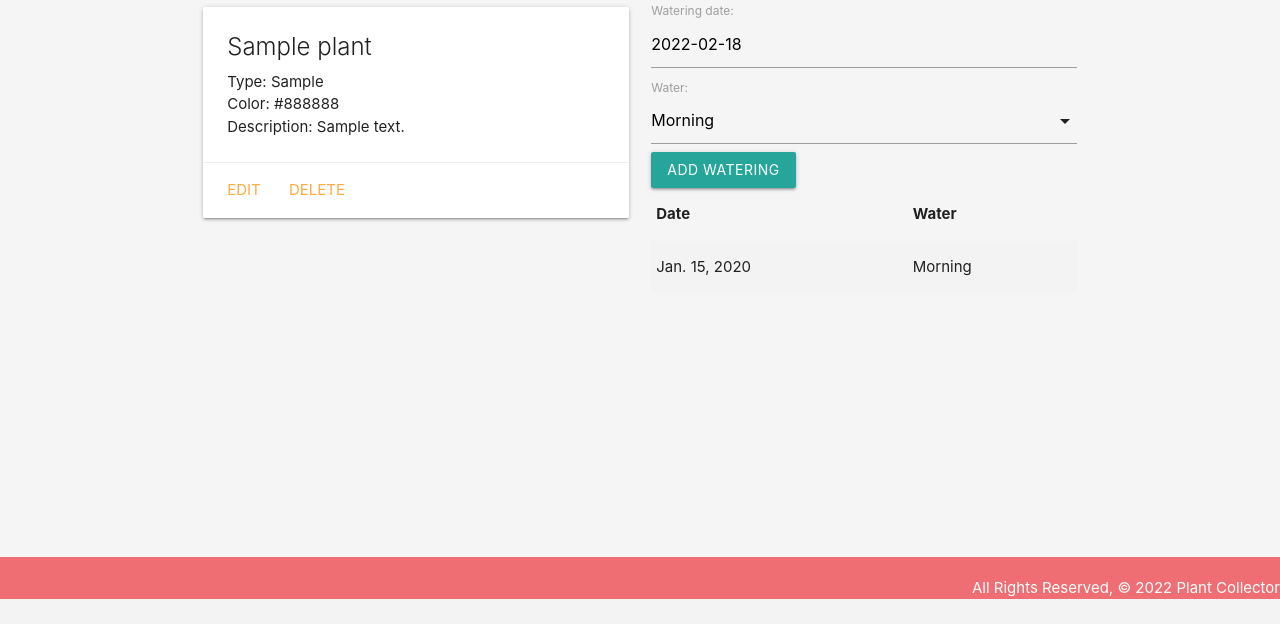
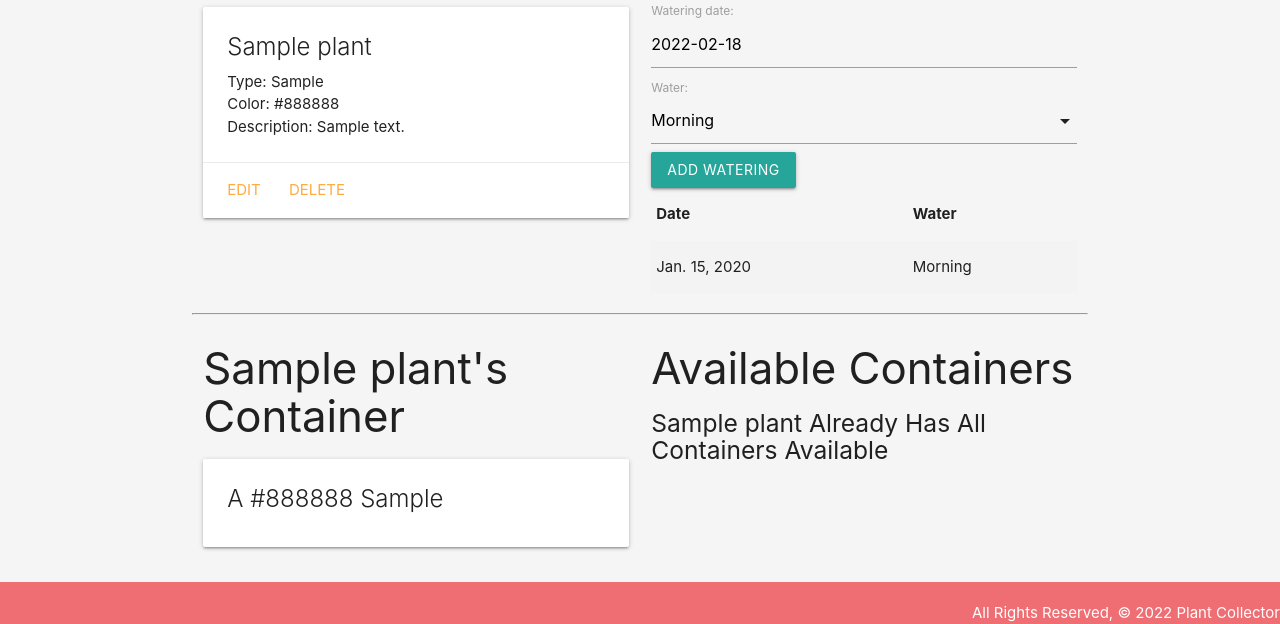
Before and after one commit to nvthompson/plantcollectorlab, a Django app: page /plants/1/ in a window 1280 px wide. Shown: the part 201-825 px from the top of the page. Before the commit the page ends 800 px from the top, so only its background shows below. Run offline with Django 4.2, Linux system fonts and the light colour scheme; tables that the repository leaves empty hold one stand-in row (values such as "Sample post").

Commit message:
adding containers to the plants

```diff
--- a/main_app/admin.py
+++ b/main_app/admin.py
@@ -1,6 +1,7 @@
 from django.contrib import admin
-from .models import Plant, Watering
+from .models import Plant, Watering, Container
 
 # Register your models here.
 admin.site.register(Plant)
 admin.site.register(Watering)
+admin.site.register(Container)
--- a/main_app/models.py
+++ b/main_app/models.py
@@ -7,11 +7,20 @@ WATER = (
     ('N', 'Night')
 )
 
+class Container(models.Model):
+    type = models.CharField(max_length=50)
+    color = models.CharField(max_length=20)
+
+    def get_absolute_url(self):
+        return reverse('containers_detail', kwargs={'pk': self.id})
+
+
 class Plant(models.Model):
     name = models.CharField(max_length=50)
     type = models.CharField(max_length=50)
     color = models.CharField(max_length=50)
     description = models.CharField(max_length=250)
+    containers = models.ManyToManyField(Container)
 
     def __str__(self):
         return self.name
--- a/main_app/templates/plants/detail.html
+++ b/main_app/templates/plants/detail.html
@@ -40,6 +40,46 @@
     </table>
   </div>
 </div>
+<hr />
+<div class="row">
+    <div class="col s6">
+        <h3>{{ plant.name }}'s Container</h3>
+        {% if plant.containers.count %} {% for container in plant.containers.all %}
+        <div class="card">
+            <div class="card-content">
+                <span class="card-title">
+                    A <span class="{{ container.color.lower }}-text">
+                        {{ container.color }}</span> {{ container.type }}
+                </span>
+            </div>
+        </div>
+        {% endfor %} {% else %}
+        <h5>No Container :(</h5>
+        {% endif %}
+    </div>
+    <div class="col s6">
+        <h3>Available Containers</h3>
+        {% if containers.count %}
+        {% for container in containers.all %}
+        <div class="card">
+            <div class="card-content">
+                <span class="card-title">
+                    A <span class="{{ container.color }}-text">{{ container.color }}</span> {{ container.type }}
+                </span>
+            </div>
+            <div class="card-action">
+                <form action="{% url 'assoc_container' plant.id container.id %}" method="post">
+                    {% csrf_token %}
+                    <button type="submit" class="btn">Add</button>
+                </form>
+            </div>
+        </div>
+        {% endfor %}
+        {% else %}
+        <h5>{{plant.name}} Already Has All Containers Available</h5>
+        {% endif %}
+    </div>
+</div>
 <script>
     var dateEl = document.getElementById('id_date');
     M.Datepicker.init(dateEl, {
--- a/main_app/urls.py
+++ b/main_app/urls.py
@@ -10,4 +10,5 @@ urlpatterns = [
     path('plants/<int:pk>/update/', views.PlantUpdate.as_view(), name='plants_update'),
     path('plants/<int:pk>/delete/', views.PlantDelete.as_view(), name='plants_delete'),
     path('cats/<int:plant_id>/add_watering/', views.add_watering, name='add_watering'),
+    path('cats/<int:plant_id>/assoc_container/<int:container_id>/', views.assoc_container, name='assoc_container'),
 ]
--- a/main_app/views.py
+++ b/main_app/views.py
@@ -1,6 +1,6 @@
 from django.shortcuts import render, redirect
 from django.views.generic.edit import CreateView, UpdateView, DeleteView
-from .models import Plant
+from .models import Plant, Container
 from .forms import WateringForm
 
 # Create your views here.
@@ -16,8 +16,12 @@ def plants_index(request):
 
 def plants_detail(request, plant_id):
     plant = Plant.objects.get(id=plant_id)
+    containers_plant_doesnt_have = Container.objects.exclude(id__in = plant.containers.all().values_list('id'))
     watering_form = WateringForm()
-    return render(request, 'plants/detail.html', { 'plant': plant, 'watering_form': watering_form })
+    return render(request, 'plants/detail.html', {
+        'plant': plant, 'watering_form': watering_form,
+        'containers': containers_plant_doesnt_have
+         })
 
 def add_watering(request, plant_id):
   form = WateringForm(request.POST)
@@ -25,6 +29,11 @@ def add_watering(request, plant_id):
     new_watering = form.save(commit=False)
     new_watering.plant_id = plant_id
     new_watering.save()
+  return redirect('detail', plant_id=plant_id)
+
+
+def assoc_container(request, plant_id, container_id):
+  Plant.objects.get(id=plant_id).containers.add(container_id)
   return redirect('detail', plant_id=plant_id)
 
 class PlantCreate(CreateView):
```
Also changed, not shown: main_app/migrations/0004_container_alter_watering_options.py (added), main_app/migrations/0005_plant_containers.py (added).
